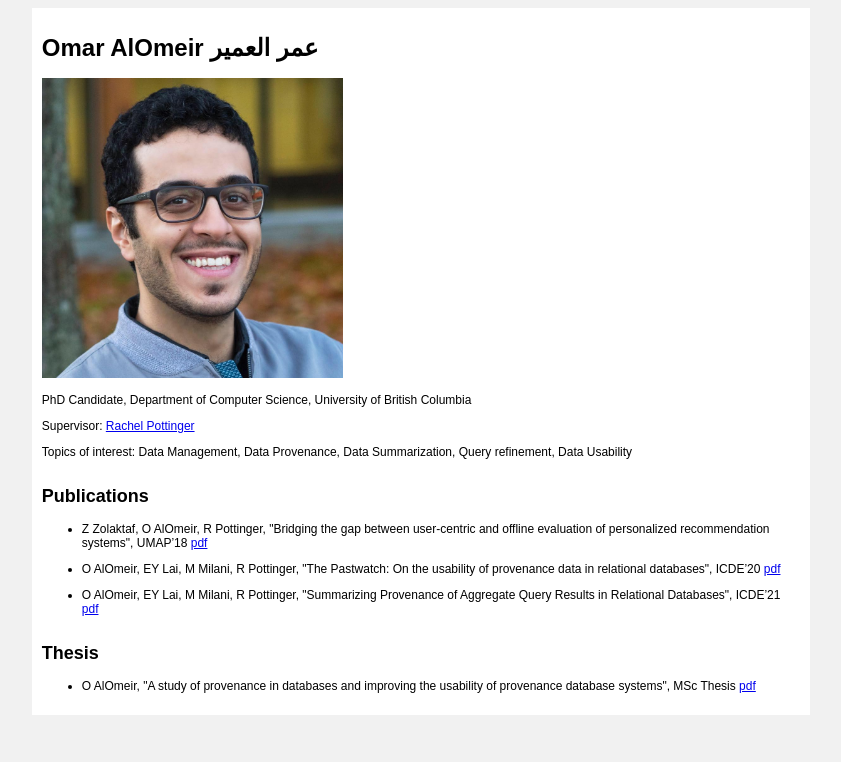
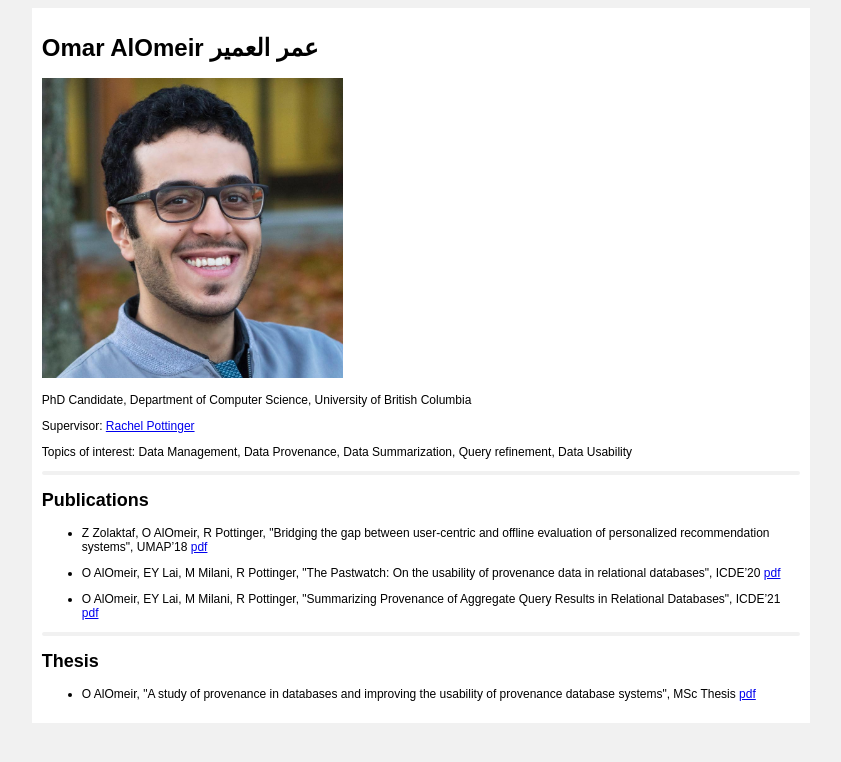
Before and after one commit to omaromeir/omaromeir.github.io, a plain HTML site: page index.html in a window 1280 px wide. Shown: the whole page, without its empty margins (219-1060 px from the left). Drawn offline with Linux system fonts and the light colour scheme.

Commit message:
Update index.html

```diff
--- a/index.html
+++ b/index.html
@@ -11,7 +11,7 @@
 			padding: 10px;
 		}
 		hr {
-		  border: 2px #f1f1f1;
+		  border: 2px solid #f1f1f1;
 		  border-radius: 5px;
 		}
 	</style>
```
